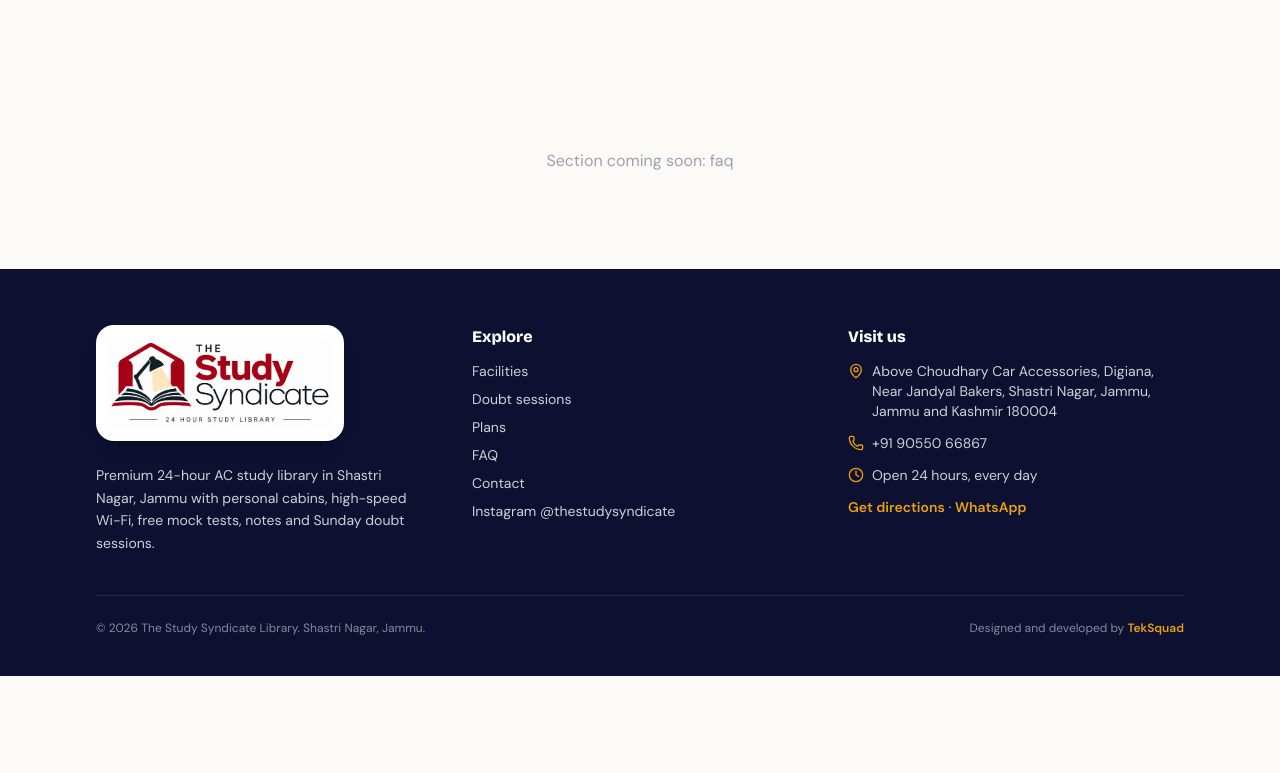
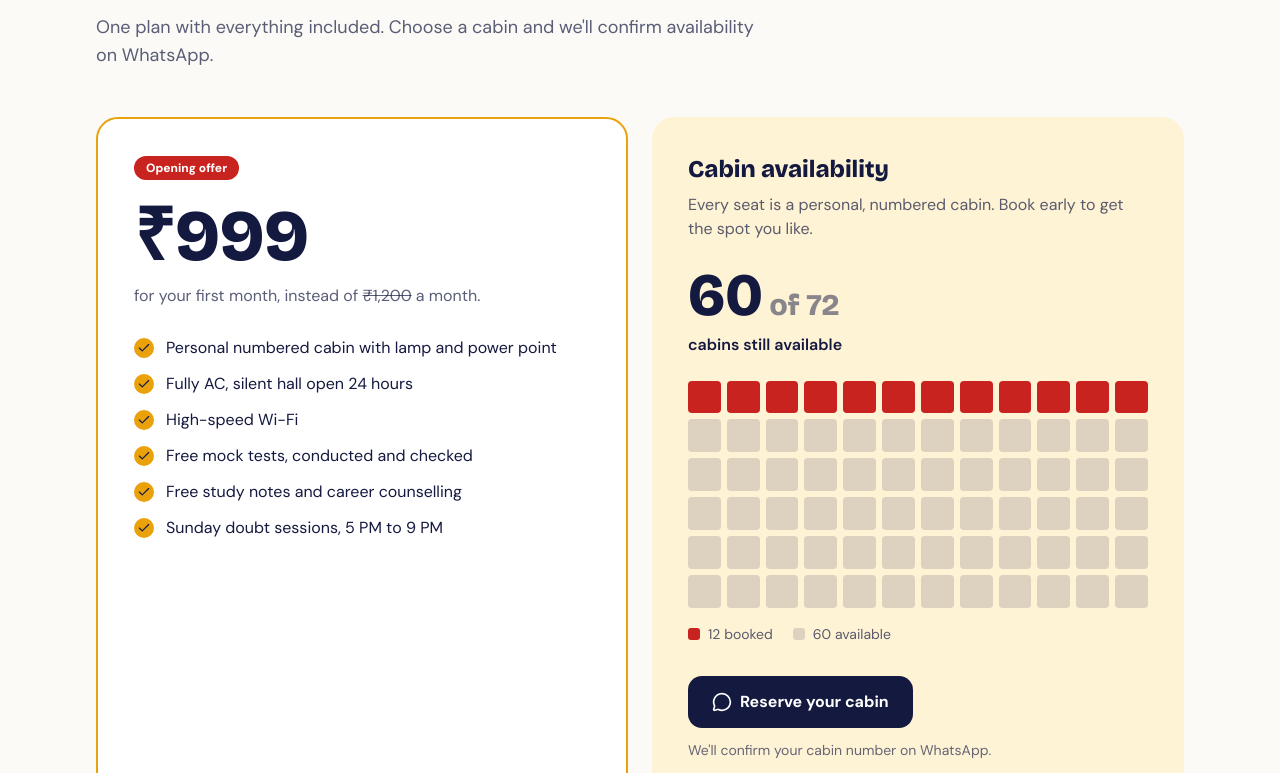
Before and after one commit to bhavinthakur29/study-syndicate-website, a Next.js app: page / in a window 1280 px wide. Shown: the part 3200-3973 px from the top of the page. Before the commit the page ends 3876 px from the top, so only its background shows below. Built offline with nearby package versions, Linux system fonts and the light colour scheme; no server answers.

Commit message:
feat: add plans section withcabin availability meter

```diff
--- a/package.json
+++ b/package.json
@@ -18,6 +18,7 @@
     "react": "19.2.8",
     "react-dom": "19.2.8",
     "shadcn": "^4.21.1",
+    "study-syndicate-library": ".",
     "tw-animate-css": "^1.4.0"
   },
   "devDependencies": {
--- a/src/app/page.tsx
+++ b/src/app/page.tsx
@@ -1,6 +1,7 @@
 import { Hero } from "@/components/sections/hero";
 import { Facilities } from "@/components/sections/facilities";
 import { FreeAndSunday } from "@/components/sections/free-and-sunday";
+import { Plans } from "@/components/sections/plans";
 
 export default function Home() {
   return (
@@ -8,11 +9,10 @@ export default function Home() {
       <Hero />
       <Facilities />
       <FreeAndSunday />
-      {["plans", "faq"].map((id) => (
-        <section key={id} id={id} className="py-24 text-center text-navy/40">
-          Section coming soon: {id}
-        </section>
-      ))}
+      <Plans />
+      <section id="faq" className="py-24 text-center text-navy/40">
+        Section coming soon: faq
+      </section>
     </>
   );
 }
--- /dev/null
+++ b/src/components/sections/cabin-availability.tsx
@@ -0,0 +1,62 @@
+import { MessageCircle } from "lucide-react";
+import { cabins } from "@/content/plans";
+import { whatsappLink } from "@/content/site";
+import { cn } from "@/lib/utils";
+
+export function CabinAvailability() {
+  const available = cabins.total - cabins.booked;
+
+  return (
+    <div>
+      <p className="font-display text-5xl font-extrabold leading-none text-navy md:text-6xl">
+        {available}
+        <span className="text-2xl text-navy/50 md:text-3xl">
+          {" "}
+          of {cabins.total}
+        </span>
+      </p>
+      <p className="mt-2 font-semibold text-navy">cabins still available</p>
+
+      <div
+        role="img"
+        aria-label={`${cabins.booked} of ${cabins.total} cabins booked, ${available} available`}
+        className="mt-6 grid grid-cols-12 gap-1.5"
+      >
+        {Array.from({ length: cabins.total }, (_, i) => (
+          <span
+            key={i}
+            className={cn(
+              "aspect-square rounded-[4px]",
+              i < cabins.booked ? "bg-cabin" : "bg-navy/15",
+            )}
+          />
+        ))}
+      </div>
+
+      <div className="mt-4 flex gap-5 text-sm text-navy/70">
+        <span className="flex items-center gap-2">
+          <span className="size-3 rounded-[3px] bg-cabin" aria-hidden />{" "}
+          {cabins.booked} booked
+        </span>
+        <span className="flex items-center gap-2">
+          <span className="size-3 rounded-[3px] bg-navy/15" aria-hidden />{" "}
+          {available} available
+        </span>
+      </div>
+
+      <a
+        href={whatsappLink(
+          "Hi, I want to reserve a cabin at The Study Syndicate Library.",
+        )}
+        target="_blank"
+        rel="noopener noreferrer"
+        className="mt-8 inline-flex items-center gap-2 rounded-xl bg-navy px-6 py-3.5 font-bold text-white transition hover:bg-navy-deep"
+      >
+        <MessageCircle className="size-5" aria-hidden /> Reserve your cabin
+      </a>
+      <p className="mt-3 text-sm text-navy/65">
+        We'll confirm your cabin number on WhatsApp.
+      </p>
+    </div>
+  );
+}
--- /dev/null
+++ b/src/components/sections/plans.tsx
@@ -0,0 +1,59 @@
+import { Check } from "lucide-react";
+import { Container } from "@/components/shared/container";
+import { CabinAvailability } from "@/components/sections/cabin-availability";
+import { offer, rupees } from "@/content/offer";
+import { planIncludes } from "@/content/plans";
+
+export function Plans() {
+  return (
+    <section id="plans" className="py-20 md:py-28">
+      <Container>
+        <div className="max-w-2xl">
+          <h2 className="font-display text-3xl font-extrabold tracking-tight text-navy sm:text-4xl md:text-5xl">
+            Simple pricing. Pick your cabin.
+          </h2>
+          <p className="mt-4 text-lg text-navy/70">
+            One plan with everything included. Choose a cabin and we'll confirm
+            availability on WhatsApp.
+          </p>
+        </div>
+
+        <div className="mt-12 grid gap-6 lg:grid-cols-2">
+          <div className="rounded-3xl border-2 border-gold bg-white p-7 md:p-9">
+            <span className="inline-block rounded-full bg-cabin px-3 py-1 text-xs font-extrabold text-white">
+              {offer.label}
+            </span>
+            <p className="mt-5 font-display text-6xl font-extrabold leading-none text-navy md:text-7xl">
+              {rupees(offer.price)}
+            </p>
+            <p className="mt-3 text-navy/70">
+              for your {offer.period}, instead of{" "}
+              <s>{rupees(offer.regularPrice)}</s> a month.
+            </p>
+            <ul className="mt-7 space-y-3">
+              {planIncludes.map((item) => (
+                <li key={item} className="flex gap-3 text-navy">
+                  <span className="mt-0.5 grid size-5 shrink-0 place-items-center rounded-full bg-gold">
+                    <Check className="size-3.5 text-navy" aria-hidden />
+                  </span>
+                  {item}
+                </li>
+              ))}
+            </ul>
+          </div>
+
+          <div className="rounded-3xl bg-gold-soft p-7 md:p-9">
+            <h3 className="font-display text-2xl font-extrabold text-navy">
+              Cabin availability
+            </h3>
+            <p className="mb-6 mt-2 text-navy/70">
+              Every seat is a personal, numbered cabin. Book early to get the
+              spot you like.
+            </p>
+            <CabinAvailability />
+          </div>
+        </div>
+      </Container>
+    </section>
+  );
+}
--- /dev/null
+++ b/src/content/plans.ts
@@ -0,0 +1,13 @@
+export const cabins = {
+  total: 72,
+  booked: 12,
+} as const;
+
+export const planIncludes = [
+  "Personal numbered cabin with lamp and power point",
+  "Fully AC, silent hall open 24 hours",
+  "High-speed Wi-Fi",
+  "Free mock tests, conducted and checked",
+  "Free study notes and career counselling",
+  "Sunday doubt sessions, 5 PM to 9 PM",
+] as const;
```
Also changed, not shown: 1 other file (tests, documents, lock files or other folders).
